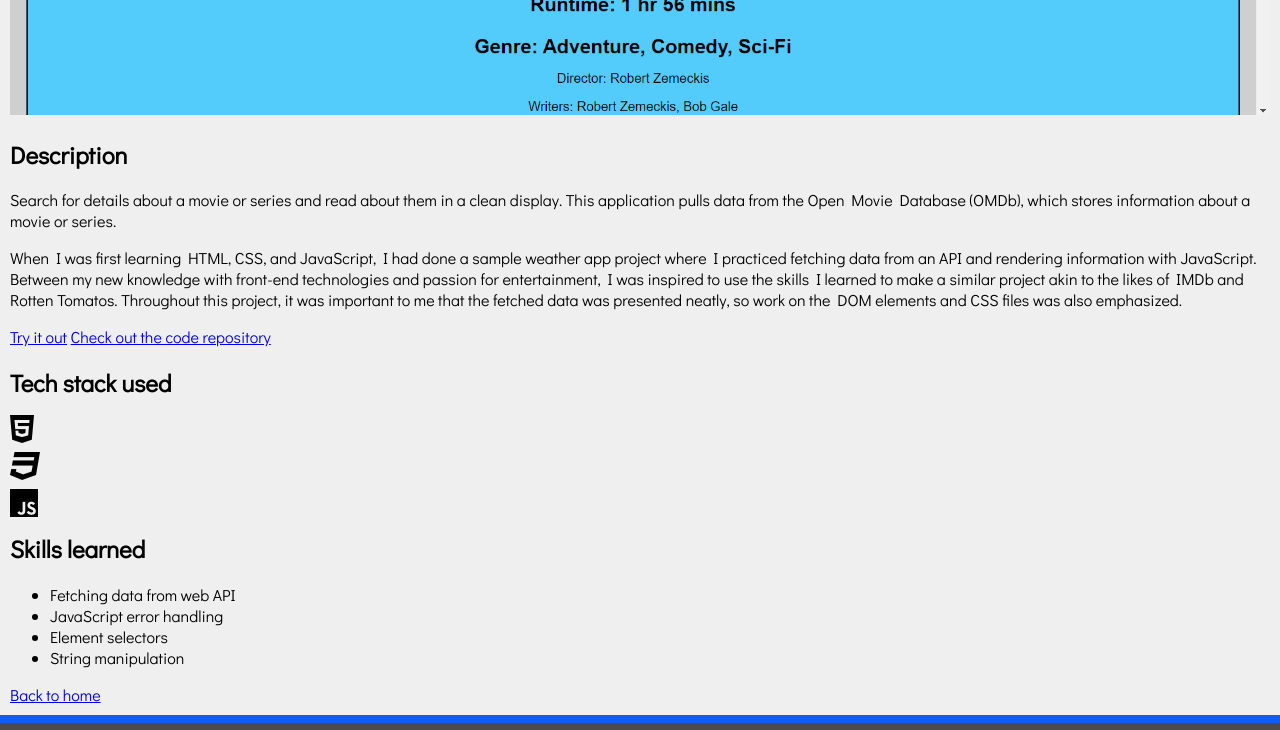
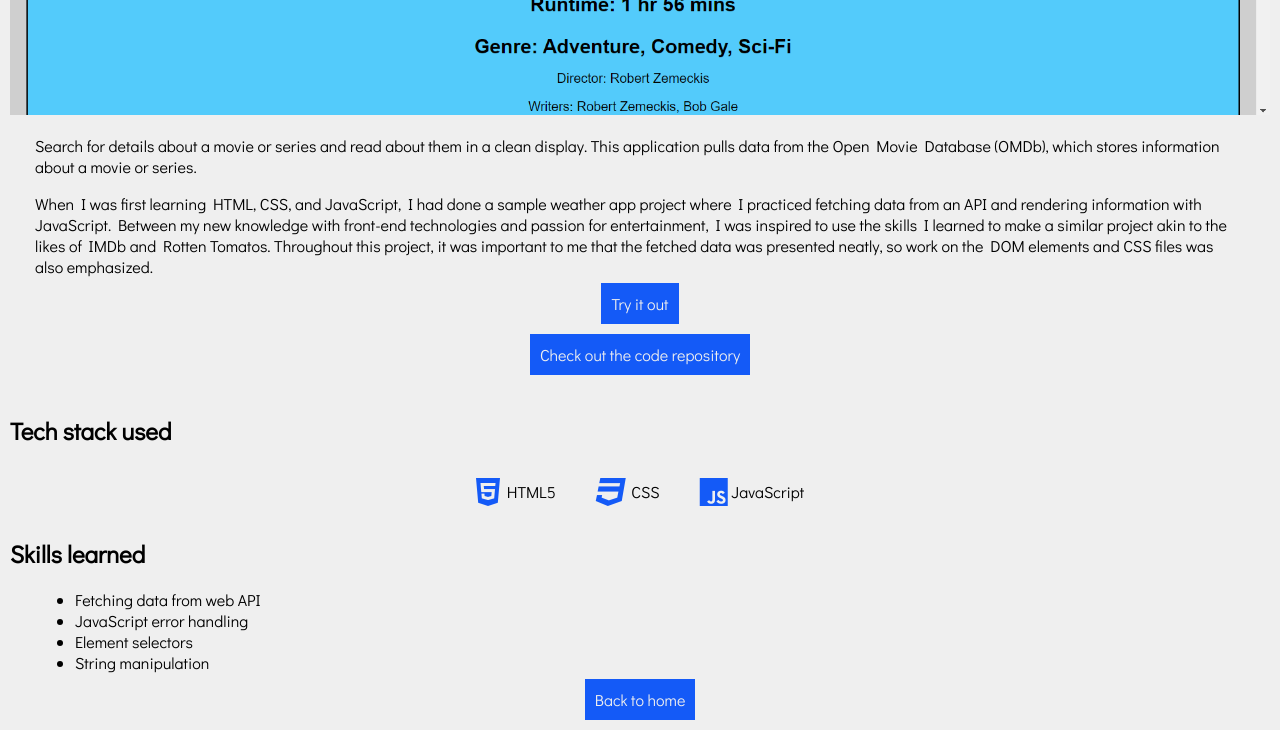
Before and after one commit to Aaron-Sol1z/aaron, a plain HTML site: page pages/projects/movie-search.html in a window 1280 px wide. Shown: the part 680-1410 px from the top of the page. Drawn offline with Linux system fonts and the light colour scheme; files that its build step writes are made by us from their sources.

Commit message:
Added styling to project pages

```diff
--- a/pages/projects/movie-search.html
+++ b/pages/projects/movie-search.html
@@ -5,7 +5,7 @@
     <meta name="viewport" content="width=device-width, initial-scale=1.0">
     <script src="https://kit.fontawesome.com/cdf4549b51.js" crossorigin="anonymous"></script>
     <title>Aaron Soliz</title>
-    <link rel="stylesheet" href="./styles/index.css">
+    <link rel="stylesheet" href="../../styles/project.css">
     <link rel="preconnect" href="https://fonts.googleapis.com">
     <link rel="preconnect" href="https://fonts.gstatic.com" crossorigin>
     <link href="https://fonts.googleapis.com/css2?family=Didact+Gothic&display=swap" rel="stylesheet">
@@ -14,7 +14,7 @@
     <header>
         <nav class="menu">
             <a href="../about.html" title="About">About</a>
-            <a href="../../index.html" id="active" title="Home">Home</a>
+            <a href="../../index.html" title="Home">Home</a>
         </nav>
         <h1>Aaron Soliz</h1>
     </header>
@@ -22,8 +22,7 @@
         <div>
             <img src="../../images/project-thumbnails/movie-search-thumbnail.png" alt="project thumbnail" style="width: 100%">
         </div>
-        <div>
-            <h2>Description</h2>
+        <div class="description">
             <p>
                 Search for details about a movie or series and read about them in a clean display.
                 This application pulls data from the Open Movie Database (OMDb), which stores information about a movie or series.
@@ -34,21 +33,25 @@
                 Throughout this project, it was important to me that the fetched data was presented neatly, so work on the DOM elements and CSS files was also emphasized.
             </p>
         </div>
-        <div>
-            <a href="https://aaron-sol1z.github.io/movie-search/" target="_blank" rel="noopener noreferrer"><span>Try it out</span></a>
-            <a href="https://github.com/Aaron-Sol1z/movie-search" target="_blank" rel="noopener noreferrer"><span>Check out the code repository</span></a>
-        </div>
-        <div>
-            <h2>Tech stack used</h2>
-            <div>
-                <p><i class="fa-brands fa-html5 fa-2xl" title="HTML5"></i></p>
-                <p><i class="fa-brands fa-css3 fa-2xl" title="CSS"></i></p>
-                <p><i class="fa-brands fa-js fa-2xl" title="JavaScript"></i></p>
+        <div class="links">
+            <div class="link-box">
+                <a href="https://aaron-sol1z.github.io/movie-search/" title="Try it out" target="_blank" rel="noopener noreferrer"><span>Try it out</span></a>
+            </div>
+            <div class="link-box">
+                <a href="https://github.com/Aaron-Sol1z/movie-search" title="Code Repository" target="_blank" rel="noopener noreferrer"><span>Check out the code repository</span></a>
             </div>
         </div>
-        <div>
+        <div class="tech-stack">
+            <h2>Tech stack used</h2>
+            <div class="tech-list">
+                <p><i class="fa-brands fa-html5 fa-2xl" title="HTML5"></i> HTML5</p>
+                <p><i class="fa-brands fa-css3 fa-2xl" title="CSS"></i> CSS</p>
+                <p><i class="fa-brands fa-js fa-2xl" title="JavaScript"></i> JavaScript</p>
+            </div>
+        </div>
+        <div class="skills-learned">
             <h2>Skills learned</h2>
-            <div>
+            <div class="skills">
                 <ul>
                     <li>Fetching data from web API</li>
                     <li>JavaScript error handling</li>
@@ -57,8 +60,8 @@
                 </ul>
             </div>
         </div>
-        <div>
-            <a href="../../index.html"><span>Back to home</span></a>
+        <div class="back-to-home">
+            <a href="../../index.html" title="Back to home"><span>Back to home</span></a>
         </div>
     </main>
     <footer>
--- /dev/null
+++ b/styles/project.css
@@ -0,0 +1,109 @@
+:root{
+    --blue-ribbon: #145af7;
+    --charcoal: #4c4a4a;
+    --ghost: #efefef;
+    --mint: #3ce8b1;
+}
+body{
+    font-family: "Didact Gothic", sans-serif;
+    margin: 0;
+}
+/***header***/
+header{
+    background-color: var(--ghost);
+    padding: 0px;
+    padding-bottom: 30px;
+}
+/*navbar*/
+nav{
+    background-color: var(--charcoal);
+    border-bottom: 8px solid var(--blue-ribbon);
+}
+.menu{
+    background-color: var(--charcoal);
+    overflow: hidden;
+}
+.menu a{
+    float: right;
+    color: var(--ghost);
+    text-decoration: none;
+    padding: 20px;
+}
+.menu a:hover{
+    color: var(--blue-ribbon);
+    transition: color 0.5s linear;
+}
+#active{
+    color: var(--blue-ribbon);
+}
+header h1{
+    margin-left: 10px;
+}
+/***main***/
+main{
+    background-color: var(--ghost);
+    padding: 10px;
+}
+/*description*/
+.description{
+    margin-left: 25px;
+    margin-right: 25px;
+}
+/*links*/
+.links{
+    text-align: center;
+}
+.links a{
+    background-color: var(--blue-ribbon);
+    padding: 10px;
+    text-decoration: none;
+    color: var(--ghost);
+}
+.link-box{
+    padding-bottom: 30px;
+}
+/*tech stack*/
+.tech-list{
+    display: flex;
+    align-content: space-between;
+    justify-content: center;
+}
+.tech-list p{
+    padding-left: 20px;
+    padding-right: 20px;
+}
+.tech-list i{
+    color: var(--blue-ribbon);
+}
+/*skills learned*/
+.skills{
+    margin-left: 25px;
+    margin-right: 25px;
+}
+/*back to home*/
+.back-to-home{
+    text-align: center;
+    padding-bottom: 20px;
+}
+.back-to-home a{
+    background-color: var(--blue-ribbon);
+    padding: 10px;
+    text-decoration: none;
+    color: var(--ghost);
+}
+/***footer***/
+footer{
+    background-color: var(--charcoal);
+    color: var(--ghost);
+    border-top: 8px solid var(--blue-ribbon);
+    padding: 10px;
+    text-align: center;
+}
+.contact{
+    text-align: left;
+}
+.contact-header{
+    border-bottom: 2px solid var(--blue-ribbon);
+    color: var(--ghost);
+    text-decoration: none;
+}
```
